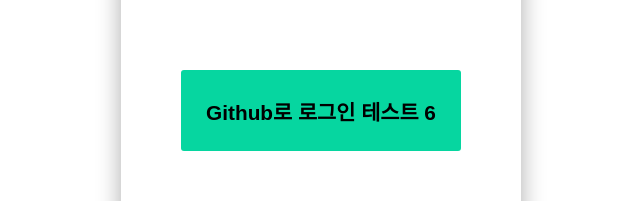
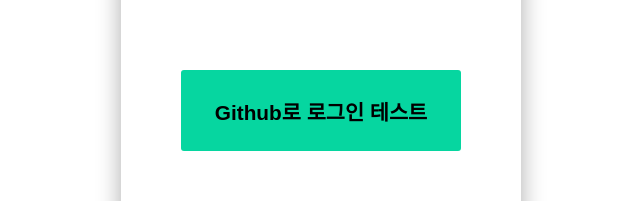
Before and after one commit to Kings0816/account-book, a React app in the folder frontend/: page /login in a window 1280 px wide. Shown: the part 380-581 px from the top of the page, without its empty margins (319-959 px from the left). Built offline with nearby package versions, Linux system fonts and the light colour scheme; the HTML template or start-up script is replaced by a standard one.

Commit message:
chore: 배포 자동화 스크립트 작성 완료

```diff
--- a/frontend/src/pages/Login/index.jsx
+++ b/frontend/src/pages/Login/index.jsx
@@ -12,7 +12,7 @@ const Login = () => {
         <Wrapper>
             <Description>JH Account Book</Description>
             <LoginButton type="submit" onClick={requestLogin}>
-                Github로 로그인 테스트 6
+                Github로 로그인 테스트
             </LoginButton>
         </Wrapper>
     );
```
